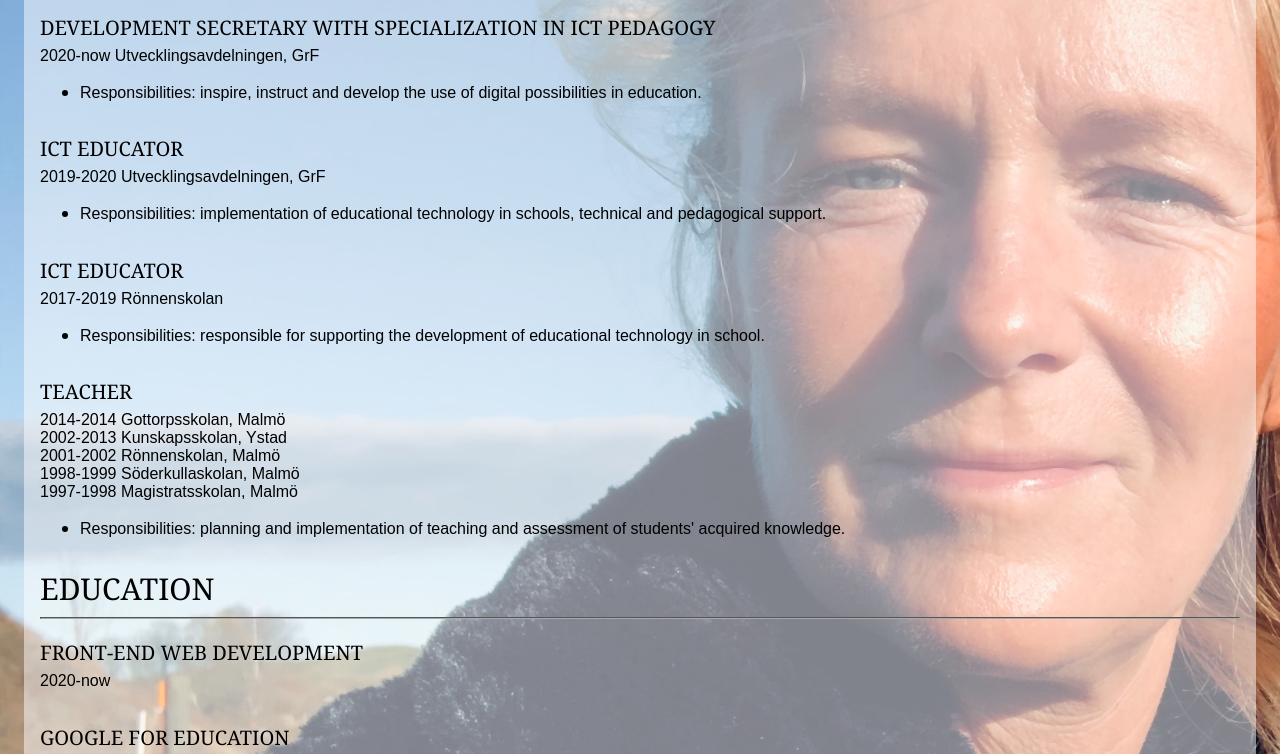
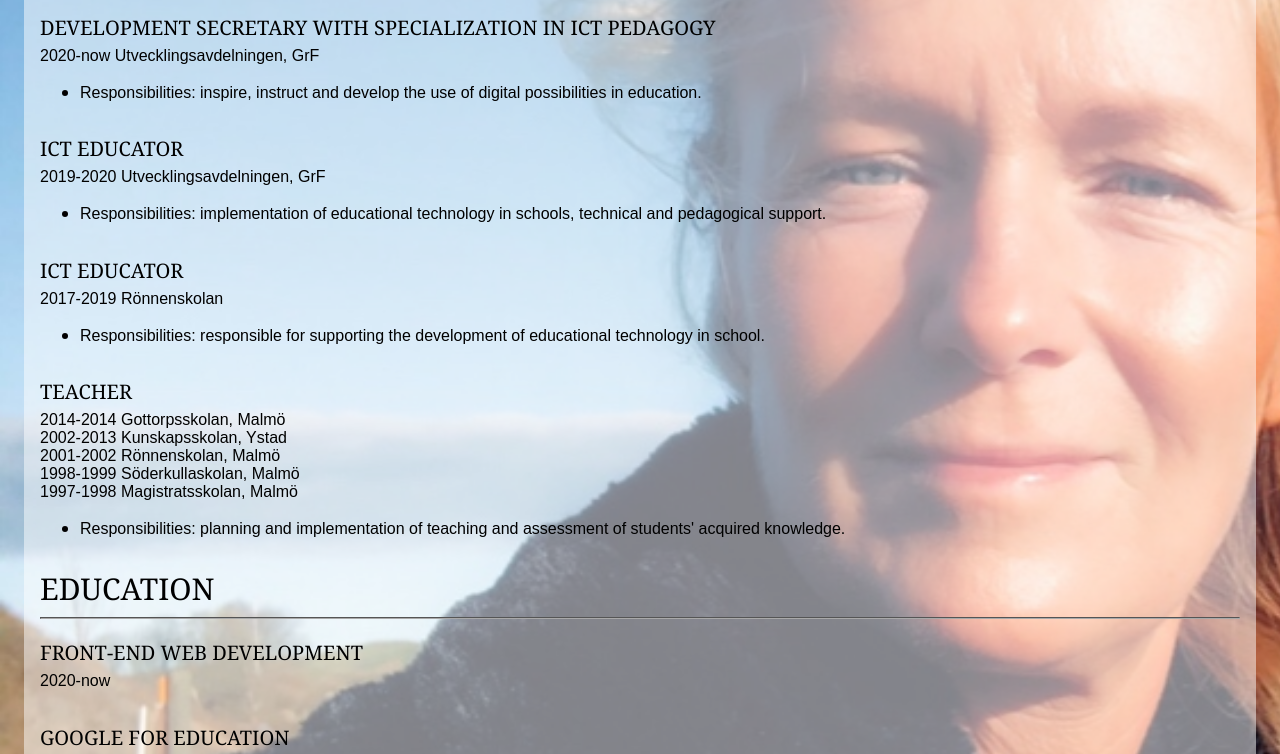
Before and after one commit to Martinasoomro/cv, a plain HTML site: page index.html in a window 1280 px wide. Shown: the part 347-1101 px from the top of the page. Drawn offline with Linux system fonts and the light colour scheme.

Commit message:
Added new background photo

```diff
--- a/index.html
+++ b/index.html
@@ -8,7 +8,7 @@
 body {
     padding: 1em;
     font-family: Cambria, Cochin, Georgia, Times, 'Times New Roman', serif;
-    background-image: url("Assets/Images/IMG_4010.jpg");
+    background-image: url("Assets/Images/IMG_4013.jpg");
     background-size: 200%;
     color: black;
 }
```
Also changed, not shown: Assets/Images/IMG_4013.jpg (added).
